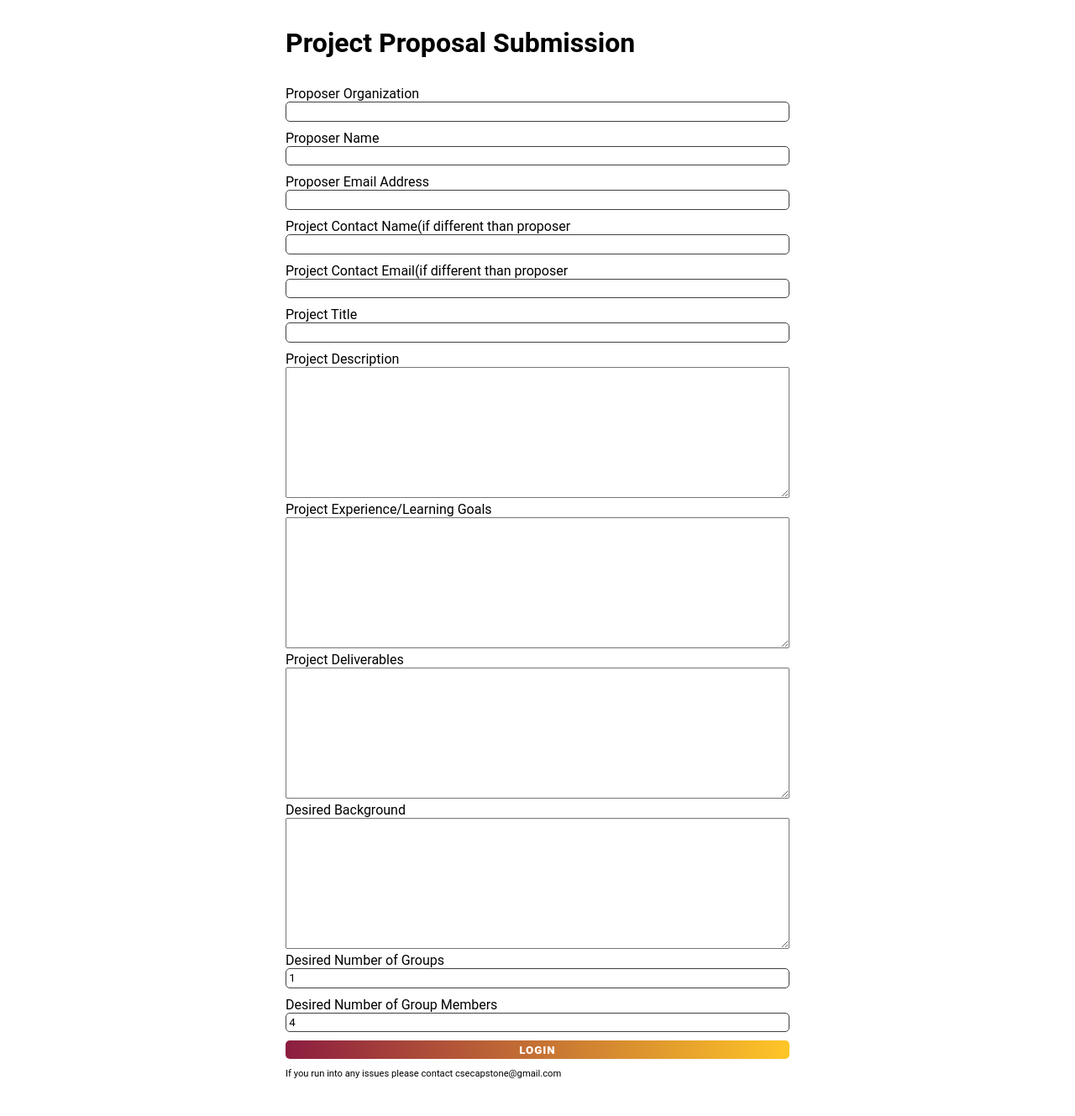
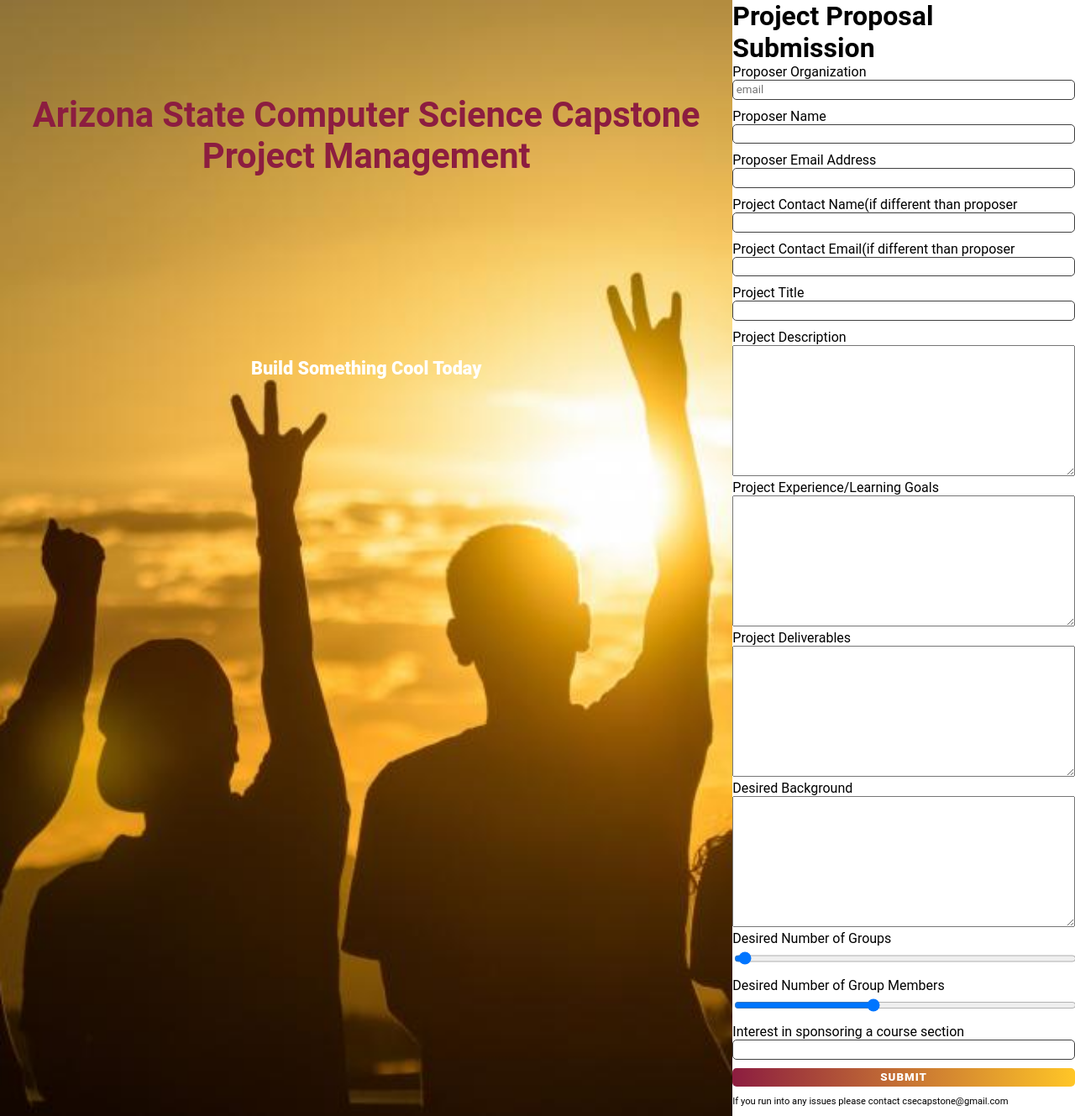
Before and after one commit to ogadev/Capstone-Managment-System, a React (Create React App) app: page /proposal in a window 1280 px wide. Shown: the whole page at 84% size. Before the commit the page ends 1296 px from the top, so only its background shows below. Built offline with nearby package versions, Linux system fonts and the light colour scheme; what aws-amplify would draw is missing.

Commit message:
nothing works

```diff
--- a/src/ProjectProposalSubmission.js
+++ b/src/ProjectProposalSubmission.js
@@ -33,12 +33,49 @@
         this.onInputChange = this.onInputChange.bind(this)
     }
 
+
+    clearErrorState = () => {
+        this.setState({
+          errors: {
+            cognito: null,
+            blankfield: false
+          }
+        });
+    }
+
     submitProposal = async event => {
         //some sort of method
         //this was just in al of Oscar's messages
         event.preventDefault()
-        console.log("Hello world")
-        console.log(this.state.fProjectDescription)
+
+
+        const Http = new XMLHttpRequest();
+        const url = "https://y9k91gzue2.execute-api.us-east-2.amazonaws.com/dev/name=zach&org=emerson"; //whatever the url is
+        Http.open("GET", url, true);
+        Http.setRequestHeader("Content-Type", "application/json");
+        console.log("opening url request");
+        Http.onreadystatechange = function () {
+            if (Http.readyState === 4 && Http.status === 200) {
+
+                // Print received data from server
+
+            } else if(Http.status === 403){
+                console.log("Error encountered");
+            }
+        };
+
+        // Converting JSON data to string
+        //var data = JSON.stringify({ "proposer_org": this.proposer_org, "proposer_name": this.fProposerEmail});
+        Http.send();
+        Http.onreadystatechange = function(){
+            console.log(Http.responseText);
+        }
+
+
+
+        // Converting JSON data to string
+
+
 
     }
 
@@ -48,14 +85,26 @@
            [name]: value
        })
    };
+   //check for the new login after I get the sucess message.
     render() {
+        const {showSignUp} = this.state;
         return (
+            <div className="login-body">
+
+                <div className="asu-image">
+                    <div className="container">
+                        <h1 className="intro">Arizona State Computer Science Capstone Project Management</h1>
+                        <p className="intro-note">Build Something Cool Today</p>
+                        </div>
+                </div>
                 <div className="proposal-page">
-                <h2 className="form-h2">Project Proposal Submission</h2>
+                    <div className="container">
+                        <h2>Project Proposal Submission</h2>
                         <form className="proposal-form" onSubmit={this.submitProposal}>
-                    <label for="pOrg">Proposer Organization</label>
+                            <label for="fProposerOrg">Proposer Organization</label>
                             <input
                                 type="text"
+                                placeholder="email"
                                 value={this.state.fProposerOrg}
                                 onChange={this.onInputChange}
                                 name="fProposerOrg"
@@ -144,26 +193,42 @@
                             <br></br>
                             <label for="fDesiredNumberGroups">Desired Number of Groups</label>
                             <input
-                        type="number"
+                                type="range"
                                 placeholder=""
                                 value={this.state.fDesiredNumberGroups}
                                 onChange={this.onInputChange}
                                 name="fDesiredNumberGroups"
+                                min="1"
+                                max="5"
                                 required
                             />
                             <label for="fDesiredNumberMembers">Desired Number of Group Members</label>
                             <input
-                        type="number"
+                                type="range"
+                                placeholder=""
                                 value={this.state.fDesiredNumberMembers}
                                 onChange={this.onInputChange}
                                 name="fDesiredNumberMembers"
+                                min="2"
+                                max="7"
                                 required
                             />
-
-                    <button className="btn"> login</button>
+                            <label for="fSemesterYear">Interest in sponsoring a course section</label>
+                            <input
+                                type="text"
+                                placeholder=""
+                                value={this.state.fSemesterYear}
+                                onChange={this.onInputChange}
+                                name="fSemesterYear"
+                                required
+                            />
+                            <button className="btn">Submit</button>
 
                         </form>
                         <p className="support">If you run into any issues please contact csecapstone@gmail.com</p>
+                    </div>
+                </div>
+
             </div>
         )
     }
```
Lines whose indentation alone changed are shown as unchanged.
